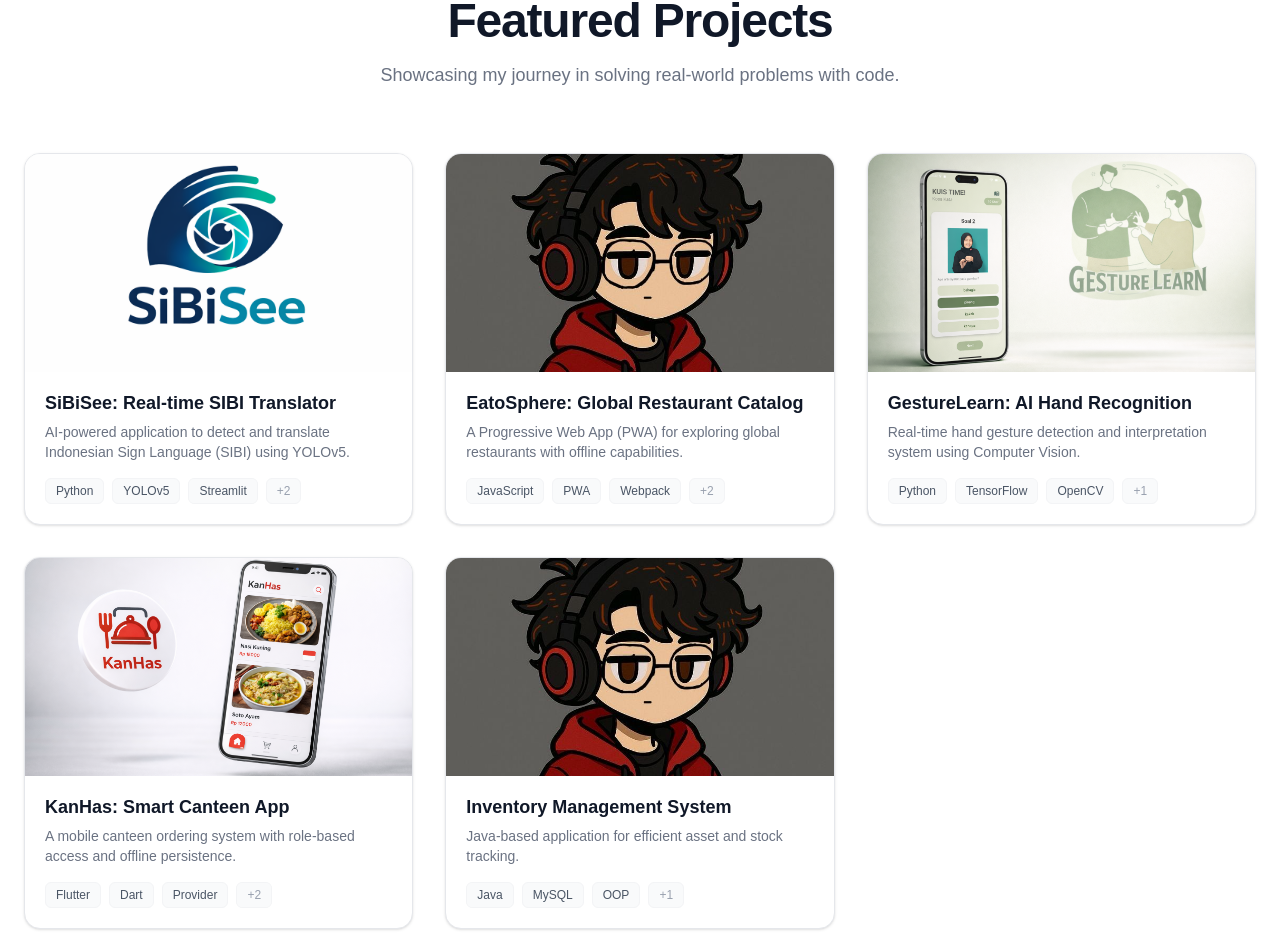
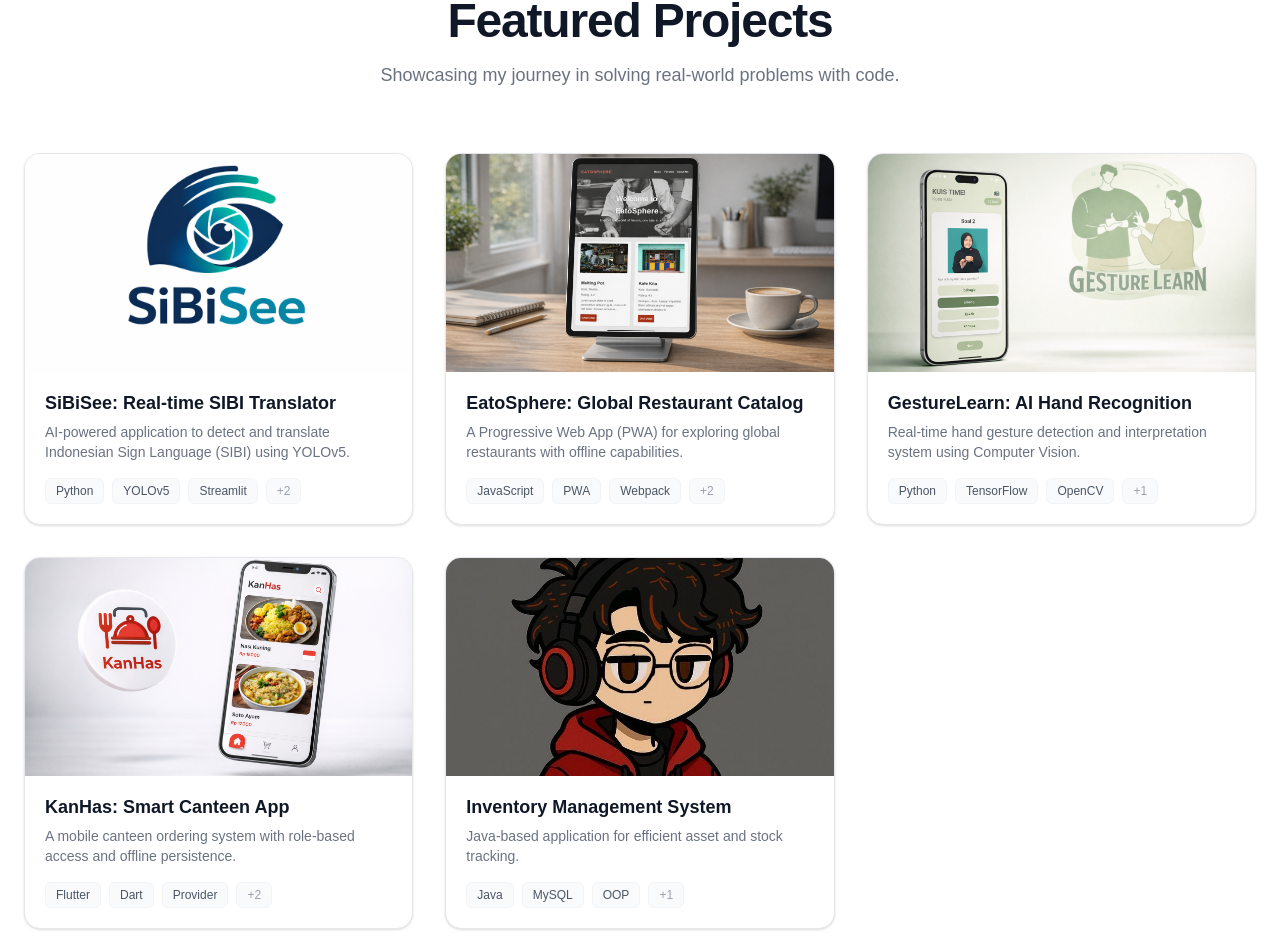
Before and after one commit to xebec51/myportofolio, a Next.js app: page / in a window 1280 px wide. Shown: the part 3444-4395 px from the top of the page. Built offline with nearby package versions, Linux system fonts and the light colour scheme.

Commit message:
feat(projects): update EatoSphere project image with iPad mockup

```diff
--- a/src/data/projects.ts
+++ b/src/data/projects.ts
@@ -27,10 +27,10 @@ export const projects: Project[] = [
     title: "EatoSphere: Global Restaurant Catalog",
     shortDescription: "A Progressive Web App (PWA) for exploring global restaurants with offline capabilities.",
     description: "An immersive Progressive Web App (PWA) designed for exploring a vast catalog of global restaurants. Built with a focus on mobile-first performance, offline accessibility, and a seamless user experience using modern web technologies.",
-    image: "/projects/project.jpg", // Ganti dengan mock-up desain EatoSphere
+    image: "/assets/EatoSphere.png", // Ganti dengan mock-up desain EatoSphere
     techStack: ["JavaScript", "PWA", "Webpack", "Service Workers", "Rest API"],
     githubLink: "https://github.com/xebec51/EatoSphere-GlobalRestaurantsCatalog.git",
-    liveDemoLink: "#"
+    liveDemoLink: "https://eatosphere.netlify.app/"
   },
   {
     id: 3,
```
Also changed, not shown: public/assets/EatoSphere.png (added).
